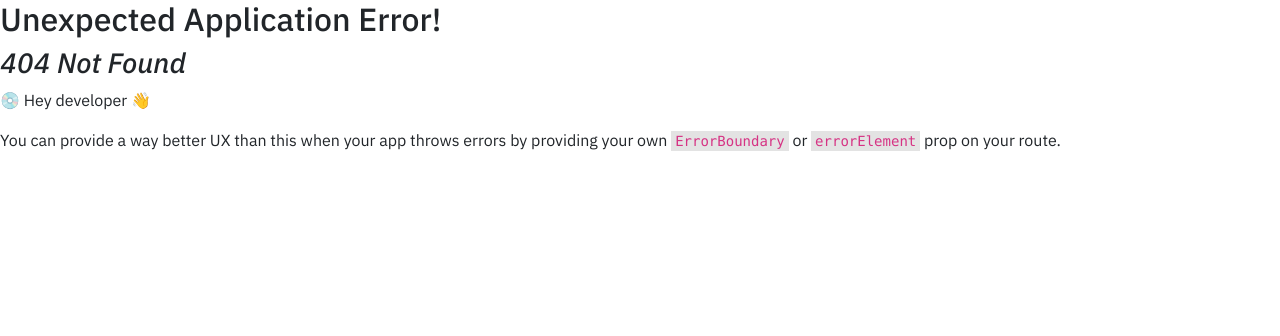
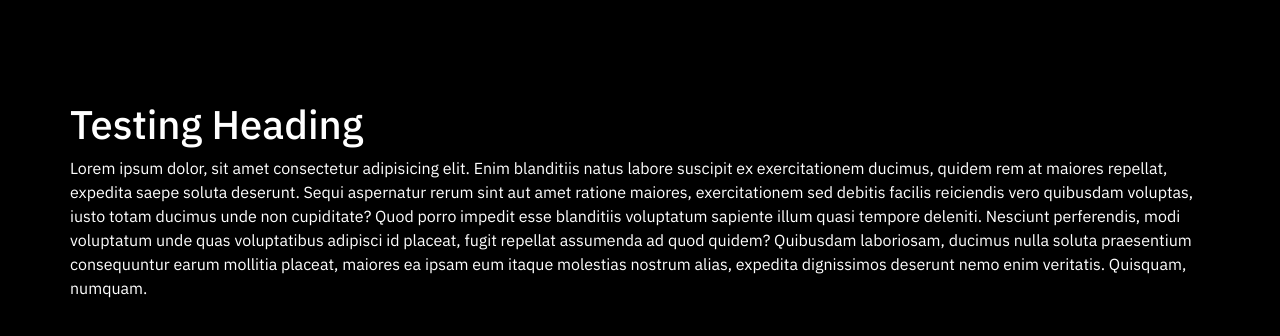
Before and after one commit to crispinbevin/foodPageUI, a React (Vite) app in the folder foodpage/: page /testing in a window 1280 px wide. Before the commit this address had no page. Shown: the top 336 px of the page. Built offline with nearby package versions, Linux system fonts and the light colour scheme.

Commit message:
implemented a skeleton loading

```diff
--- a/foodpage/src/Products.jsx
+++ b/foodpage/src/Products.jsx
@@ -3,36 +3,72 @@ import axios from 'axios'
 import { useState } from 'react'
 import { Link } from 'react-router-dom'
 import Navbar from './Navbar'
+import Skeleton from 'react-loading-skeleton'
+import 'react-loading-skeleton/dist/skeleton.css'
 
 function Products() {
     const [products, setProducts] = useState([])
+    const [loading, setLoading] = useState(true)
 
+    useEffect(() => {
+        getData()
+    }, [])
 
-    useEffect( ()=>{
-        getData()
-    },[])
-
-    const getData = async () =>{
+    const getData = async () => {
+        setLoading(true)
+        try {
             const response = await axios.get('https://foodpage.co.uk/v2/shop/products/1/0/0/online')
-        console.log('response is ',response.data.data.items);
+            console.log('response is ', response.data.data.items)
             setProducts(response.data.data.items)
-        return response
+        } catch (error) {
+            console.error('Error fetching products:', error)
+        } finally {
+            setLoading(false)
+        }
     }
 
-    console.log(products)
+    // Skeleton loader for a single product card
+    const ProductCardSkeleton = () => (
+        <div className="product-card">
+            <div className="product-name">
+                <Skeleton width={150} />
+            </div>
+            <div className="product-img">
+                <Skeleton height={200} width={200} />
+            </div>
+            <Skeleton width={100} height={35} /> {/* For button */}
+        </div>
+    )
+
+    // Array of skeleton loaders while loading
+    const SkeletonGrid = () => (
+        <>
+            {[1, 2, 3, 4, 5, 6].map((index) => (
+                <ProductCardSkeleton key={index} />
+            ))}
+        </>
+    )
 
     return (
         <div className="products-section">
             <Navbar />
             <div className="container products-wrapper">
-                <h1>Products</h1>
+                <h1>{loading ? <Skeleton width={200} /> : 'Products'}</h1>
                 <div className="product-grid">
-                    {products.map((product)=>
+                    {loading ? (
+                        <SkeletonGrid />
+                    ) : (
+                        products.map((product) =>
                             <div className="product-card" key={product.pID}>
                                 <div className="product-name">{product.name}</div>
-                            <div className="product-img"><img src={product.photo} alt="" /></div>
-                            <Link to= {`/productpage/${product.pID}` }><button className='std-btn'>VIEW ITEM</button></Link>
+                                <div className="product-img">
+                                    <img src={product.photo} alt="" />
                                 </div>
+                                <Link to={`/productpage/${product.pID}`}>
+                                    <button className='std-btn'>VIEW ITEM</button>
+                                </Link>
+                            </div>
+                        )
                     )}
                 </div>
             </div>
--- /dev/null
+++ b/foodpage/src/Testing.css
@@ -0,0 +1,9 @@
+.testing-bg{
+    background-color: black;
+    height: 100vh;
+}
+
+.testing-wrapper{
+    color: white;
+    padding: 100px 0px;
+}
--- /dev/null
+++ b/foodpage/src/Testing.jsx
@@ -0,0 +1,36 @@
+import React, { useEffect } from 'react'
+import './Testing.css'
+import Skeleton from 'react-loading-skeleton'
+import 'react-loading-skeleton/dist/skeleton.css'
+import { useState } from 'react'
+
+function Testing() {
+    const [loading, setLoading] = useState(true)
+
+    useEffect(()=>{
+        setTimeout(()=>{
+            setLoading(false)
+        },3000)
+    })
+
+  return (
+    <div className="container-fluid testing-bg">
+        <div className="container testing-wrapper">
+            {loading?(
+                <>
+                    <h1><Skeleton /></h1>
+                    <p><Skeleton /></p>
+                </>
+
+            ):(<>
+            <h1>Testing Heading</h1>
+            <p>Lorem ipsum dolor, sit amet consectetur adipisicing elit. Enim blanditiis natus labore suscipit ex exercitationem ducimus, quidem rem at maiores repellat, expedita saepe soluta deserunt. Sequi aspernatur rerum sint aut amet ratione maiores, exercitationem sed debitis facilis reiciendis vero quibusdam voluptas, iusto totam ducimus unde non cupiditate? Quod porro impedit esse blanditiis voluptatum sapiente illum quasi tempore deleniti. Nesciunt perferendis, modi voluptatum unde quas voluptatibus adipisci id placeat, fugit repellat assumenda ad quod quidem? Quibusdam laboriosam, ducimus nulla soluta praesentium consequuntur earum mollitia placeat, maiores ea ipsam eum itaque molestias nostrum alias, expedita dignissimos deserunt nemo enim veritatis. Quisquam, numquam.</p>
+            </>
+            )}
+
+            </div>
+    </div>
+  )
+}
+
+export default Testing
--- a/foodpage/src/ViewProduct.jsx
+++ b/foodpage/src/ViewProduct.jsx
@@ -5,19 +5,21 @@ import Navbar from './Navbar';
 import { useParams } from 'react-router-dom';
 import axios from 'axios';
 import { Slide, ToastContainer, toast } from 'react-toastify';
+import Skeleton from 'react-loading-skeleton';
+import 'react-loading-skeleton/dist/skeleton.css'; // Don't forget this import
 
 function ViewProduct() {
   const { id } = useParams();
   const [product, setProduct] = useState(null);
+  const [loading, setLoading] = useState(true);
 
   useEffect(() => {
     const getData = async () => {
+      setLoading(true);
       try {
         const response = await axios.get('https://foodpage.co.uk/v2/shop/products/1/0/0/online');
         const products = response.data.data.items;
-
         const selectedProduct = products.find(item => item.pID === id);
-
         setProduct(selectedProduct);
         if (selectedProduct) {
           console.log(`Found ${selectedProduct.name}`);
@@ -27,20 +29,40 @@ function ViewProduct() {
       } catch (error) {
         toast.error('Fetch failed');
         console.log(error);
+      } finally {
+        setLoading(false);
       }
     };
     getData();
   }, [id]);
+
+  const ProductSkeleton = () => (
+    <div className="product-view">
+      <h1><Skeleton width={300} /></h1>
+      <div className="product-info">
+        <Skeleton height={300} width={300} /> {/* For image */}
+        <div className="description">
+          <span>
+            <span style={{fontSize:"1rem"}}><Skeleton width={100} /></span>
+            <Skeleton count={3} width={500}/> {/* For description */}
+          </span>
+          <span><Skeleton width={150} /></span> {/* For type */}
+        </div>
+      </div>
+      <div className="price">
+        <Skeleton width={80} />
+      </div>
+    </div>
+  );
 
   return (
     <div className="container-fluid prodinfo-section">
       <Navbar />
       <ToastContainer position="top-center" transition={Slide} hideProgressBar />
       <div className="container prodinfo-wrapper">
-        {product === null ? (
-          <h1>Loading...</h1>
+        {loading ? (
+          <ProductSkeleton />
         ) : product ? (
-          <>
           <div className="product-view">
             <h1>{product.name}</h1>
             <div className="product-info">
@@ -55,7 +77,6 @@ function ViewProduct() {
             </div>
             <div className="price">{product.price}</div>
           </div>
-          </>
         ) : (
           <h1>Product ID {id} not found</h1>
         )}
--- a/foodpage/src/main.jsx
+++ b/foodpage/src/main.jsx
@@ -6,6 +6,8 @@ import App from './App.jsx'
 import Login from './Login.jsx'
 import Products from './Products.jsx'
 import ViewProduct from './ViewProduct.jsx'
+import Testing from './Testing.jsx'
+import { SkeletonTheme } from 'react-loading-skeleton'
 
 const router = createBrowserRouter([
   {
@@ -23,11 +25,17 @@ const router = createBrowserRouter([
   {
     path: '/productpage/:id',
     element: <ViewProduct />
+  },
+  {
+    path: '/testing',
+    element: <Testing />
   }
 ])
 
 createRoot(document.getElementById('root')).render(
   <StrictMode>
-    <RouterProvider router={router}/>
+    <SkeletonTheme baseColor='#faefd7' highlightColor='#fadbdc'>
+      <RouterProvider router={router}/>
+    </SkeletonTheme>
   </StrictMode>,
 )
```
Lines whose indentation alone changed are shown as unchanged.
